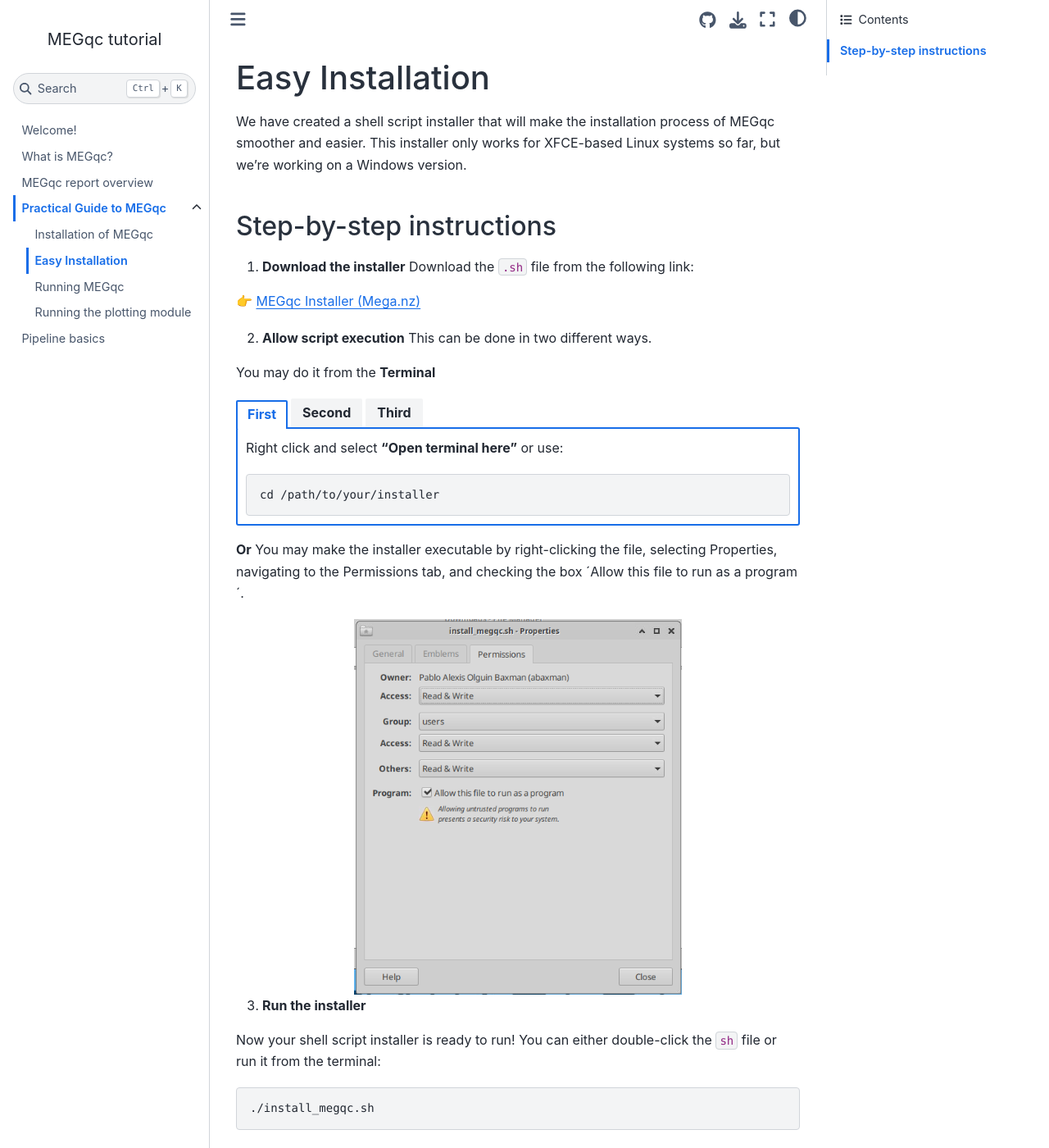
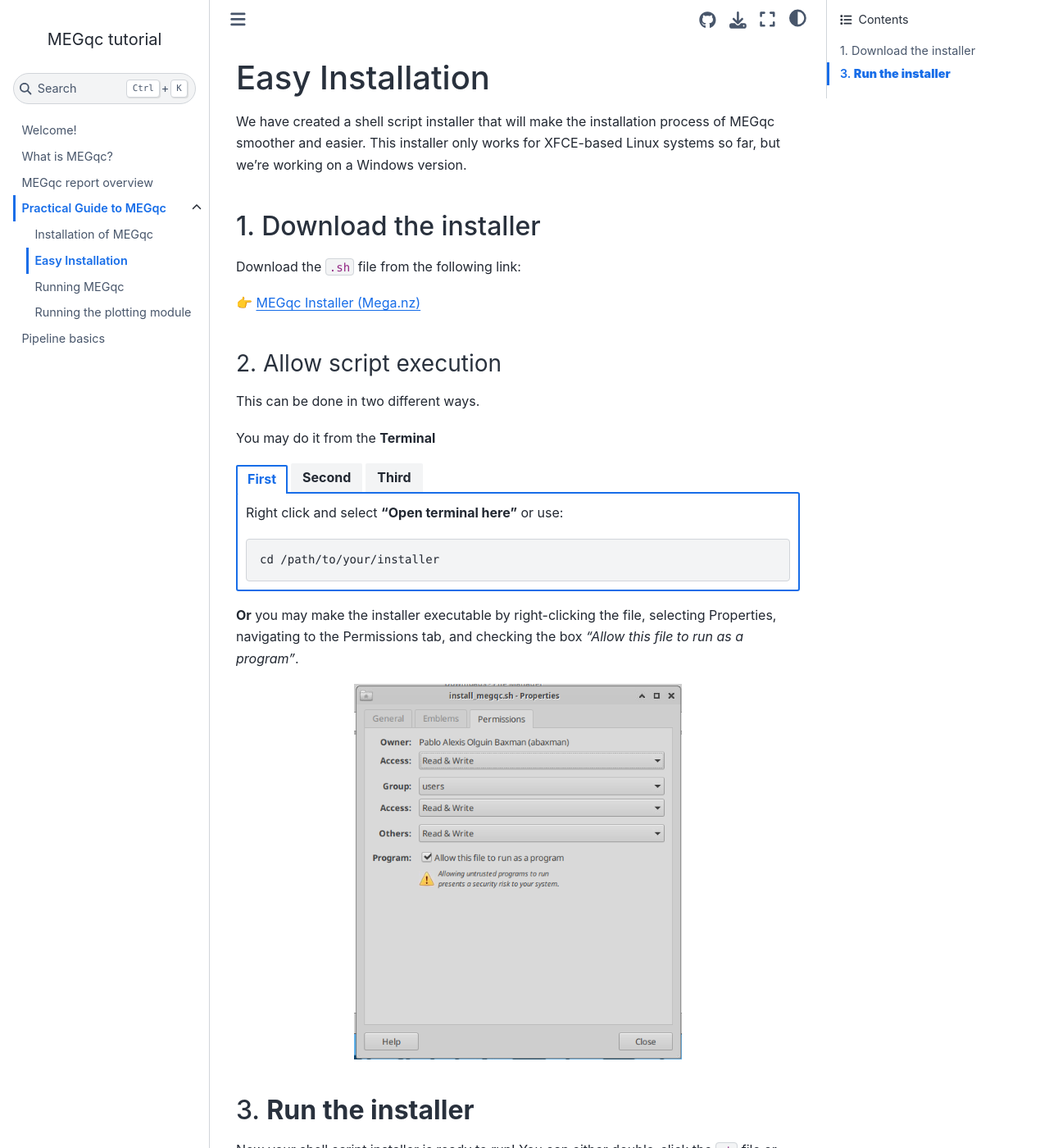
Before and after one commit to ANCPLabOldenburg/megqc_documentation, a Jupyter Book: the page built from guide/easytoinstall.md, in a window 1280 px wide and 1400 px high. Shown: the whole window at 82% size. Built offline with Jupyter Book 1.0.4 settings and Sphinx 7.4.7 and the Sphinx Book theme 1.1.4, drawn with Linux system fonts in a browser that asks for light colours; pages that are not in the unit, such as notebooks, are missing from menus.

Commit message:
Update easytoinstall.md

`````diff
--- a/guide/easytoinstall.md
+++ b/guide/easytoinstall.md
@@ -2,13 +2,12 @@
 
 We have created a shell script installer that will make the installation process of MEGqc smoother and easier. This installer only works for XFCE-based Linux systems so far, but we're working on a Windows version.
 
-## Step-by-step instructions
-1. **Download the installer**
+## 1. Download the installer
 Download the `.sh` file from the following link:
 
 👉 [MEGqc Installer (Mega.nz)](https://mega.nz/file/UIQ0iJAQ#hvvyVY6RMaSXSqVQwDq-xMtY3JdDFluDxgOOVBayCKc)
 
-2. **Allow script execution**
+### 2. Allow script execution
 This can be done in two different ways.
 
 You may do it from the **Terminal**
@@ -36,13 +35,12 @@
 ```
 ````
 
-**Or**
-You may make the installer executable by right-clicking the file, selecting Properties, navigating to the Permissions tab, and checking the box ´Allow this file to run as a program´.
+**Or** you may make the installer executable by right-clicking the file, selecting Properties, navigating to the Permissions tab, and checking the box *"Allow this file to run as a program"*.
 
 <img src="../static/mini/properties.png" alt="properties-window" width="400px" align="center">
 
 
-3. **Run the installer**
+## 3. **Run the installer**
 
 Now your shell script installer is ready to run! You can either double-click the `sh` file or run it from the terminal:
 
@@ -58,6 +56,7 @@
 ```
 
 Now your installation is complete! In your chosen directory, you'll find a folder named `runMEGqc` containing the virtual environment, along with a script called `uninstall_megqc.sh`.
+
 On your **Desktop** you will also see two terminal launchers:
 * `MEGqc` — will launch [mini-MEGqc](mini.md), the simplified MEGqc interface
 * `Uninstall MEGqc`  — will remove MEGqc from your system, including its environment and related files.
`````
